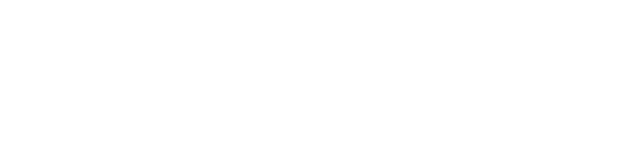
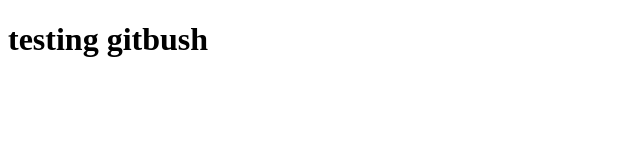
Before and after one commit to EaseMyResume/Emr, a plain HTML site: page index.html in a window 1280 px wide. Shown: the whole page, without its empty margins (0-640 px from the left). Drawn offline with Linux system fonts and the light colour scheme.

Commit message:
testing commit

```diff
--- a/index.html
+++ b/index.html
@@ -3,9 +3,9 @@
 <head>
     <meta charset="UTF-8">
     <meta name="viewport" content="width=device-width, initial-scale=1.0">
-    <title>Document</title>
+    <title>practising git bush</title>
 </head>
 <body>
-
+    <h1>testing gitbush</h1>
 </body>
 </html>
```
